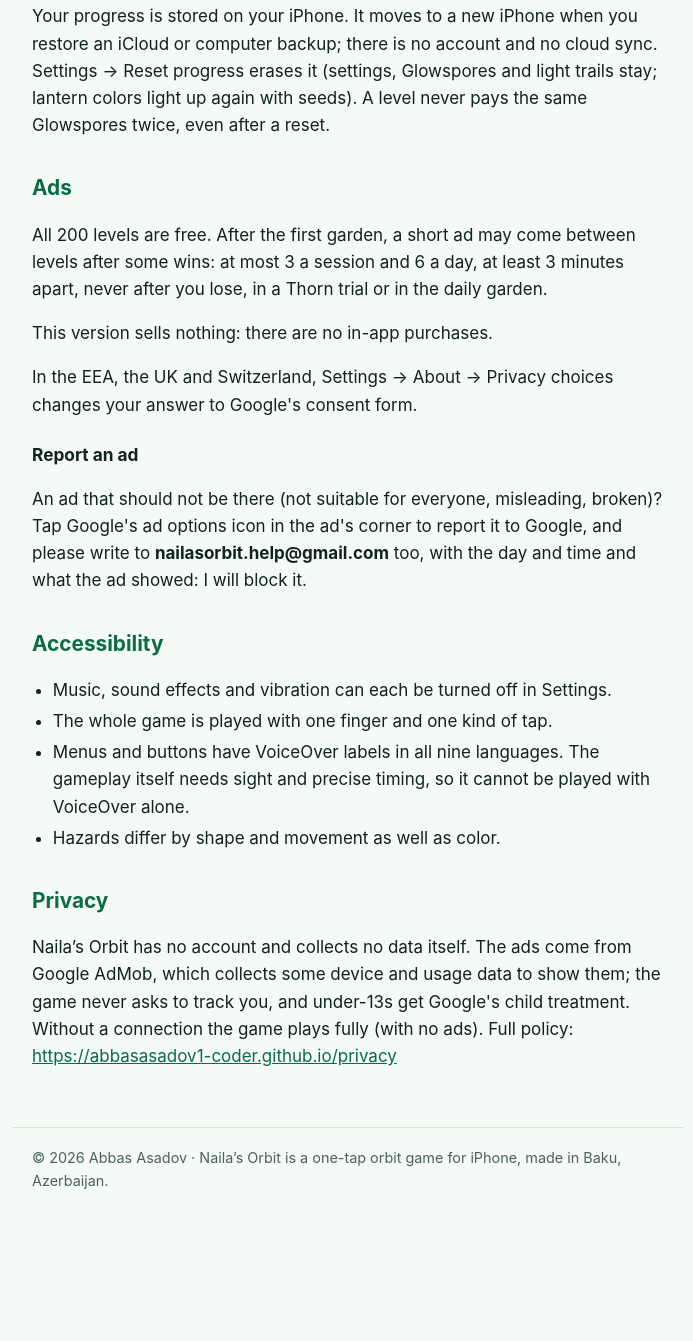
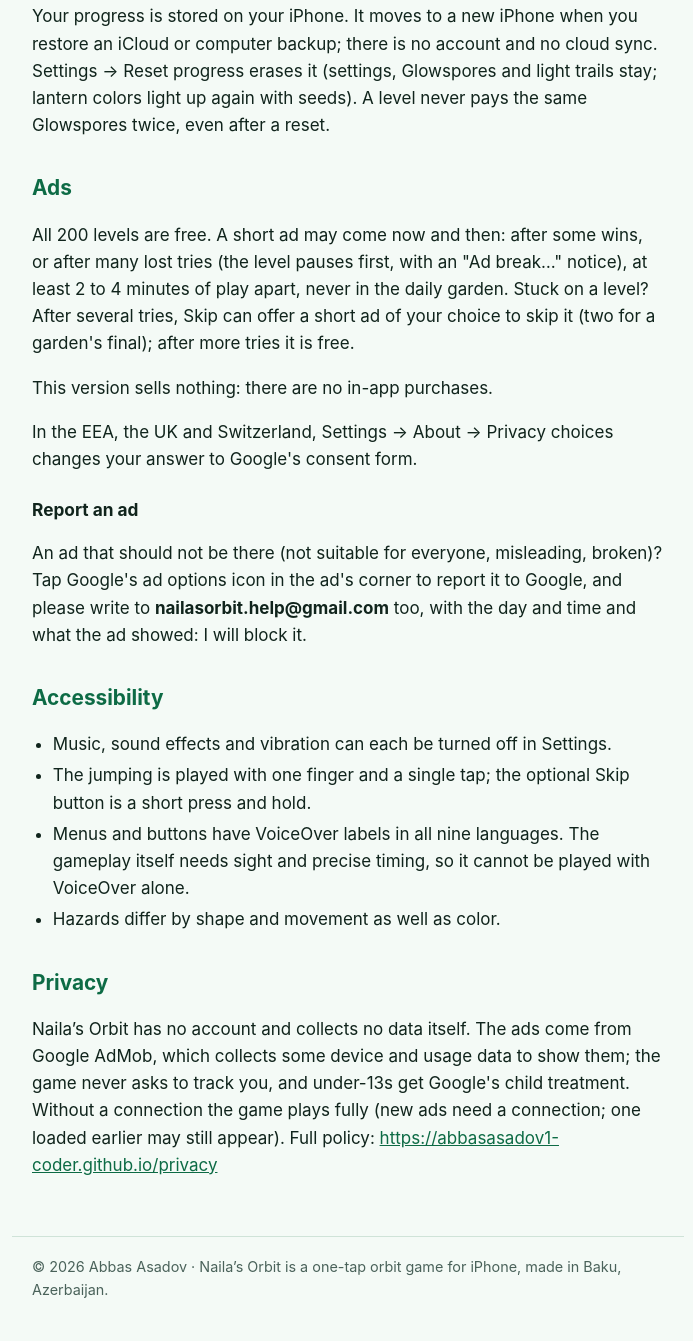
Before and after one commit to abbasasadov1-coder/abbasasadov1-coder.github.io, a plain HTML site: page support/index.html in a window 1280 px wide. Shown: the part 802-2143 px from the top of the page, without its empty margins (292-985 px from the left). Before the commit the page ends 2034 px from the top, so only its background shows below. Drawn offline with Linux system fonts and the light colour scheme.

Commit message:
Support page: matches the game's ads as of 9 November 2026

```diff
--- a/support/index.html
+++ b/support/index.html
@@ -26,7 +26,7 @@
 <h2 id="progress">Progress</h2>
 <p>Your progress is stored on your iPhone. It moves to a new iPhone when you restore an iCloud or computer backup; there is no account and no cloud sync. Settings → Reset progress erases it (settings, Glowspores and light trails stay; lantern colors light up again with seeds). A level never pays the same Glowspores twice, even after a reset.</p>
 <h2 id="ads">Ads</h2>
-<p>All 200 levels are free. After the first garden, a short ad may come between levels after some wins: at most 3 a session and 6 a day, at least 3 minutes apart, never after you lose, in a Thorn trial or in the daily garden.</p>
+<p>All 200 levels are free. A short ad may come now and then: after some wins, or after many lost tries (the level pauses first, with an "Ad break…" notice), at least 2 to 4 minutes of play apart, never in the daily garden. Stuck on a level? After several tries, Skip can offer a short ad of your choice to skip it (two for a garden's final); after more tries it is free.</p>
 <p>This version sells nothing: there are no in-app purchases.</p>
 <p>In the EEA, the UK and Switzerland, Settings → About → Privacy choices changes your answer to Google's consent form.</p>
 <h3 id="report-an-ad">Report an ad</h3>
@@ -34,12 +34,12 @@
 <h2 id="accessibility">Accessibility</h2>
 <ul>
 <li>Music, sound effects and vibration can each be turned off in Settings.</li>
-<li>The whole game is played with one finger and one kind of tap.</li>
+<li>The jumping is played with one finger and a single tap; the optional Skip button is a short press and hold.</li>
 <li>Menus and buttons have VoiceOver labels in all nine languages. The gameplay itself needs sight and precise timing, so it cannot be played with VoiceOver alone.</li>
 <li>Hazards differ by shape and movement as well as color.</li>
 </ul>
 <h2 id="privacy">Privacy</h2>
-<p>Naila’s Orbit has no account and collects no data itself. The ads come from Google AdMob, which collects some device and usage data to show them; the game never asks to track you, and under-13s get Google's child treatment. Without a connection the game plays fully (with no ads). Full policy: <a href="https://abbasasadov1-coder.github.io/privacy">https://abbasasadov1-coder.github.io/privacy</a></p>
+<p>Naila’s Orbit has no account and collects no data itself. The ads come from Google AdMob, which collects some device and usage data to show them; the game never asks to track you, and under-13s get Google's child treatment. Without a connection the game plays fully (new ads need a connection; one loaded earlier may still appear). Full policy: <a href="https://abbasasadov1-coder.github.io/privacy">https://abbasasadov1-coder.github.io/privacy</a></p>
 </main>
 <footer>© 2026 Abbas Asadov · Naila’s Orbit is a one-tap orbit game for iPhone, made in Baku, Azerbaijan.</footer>
 </body>
```
